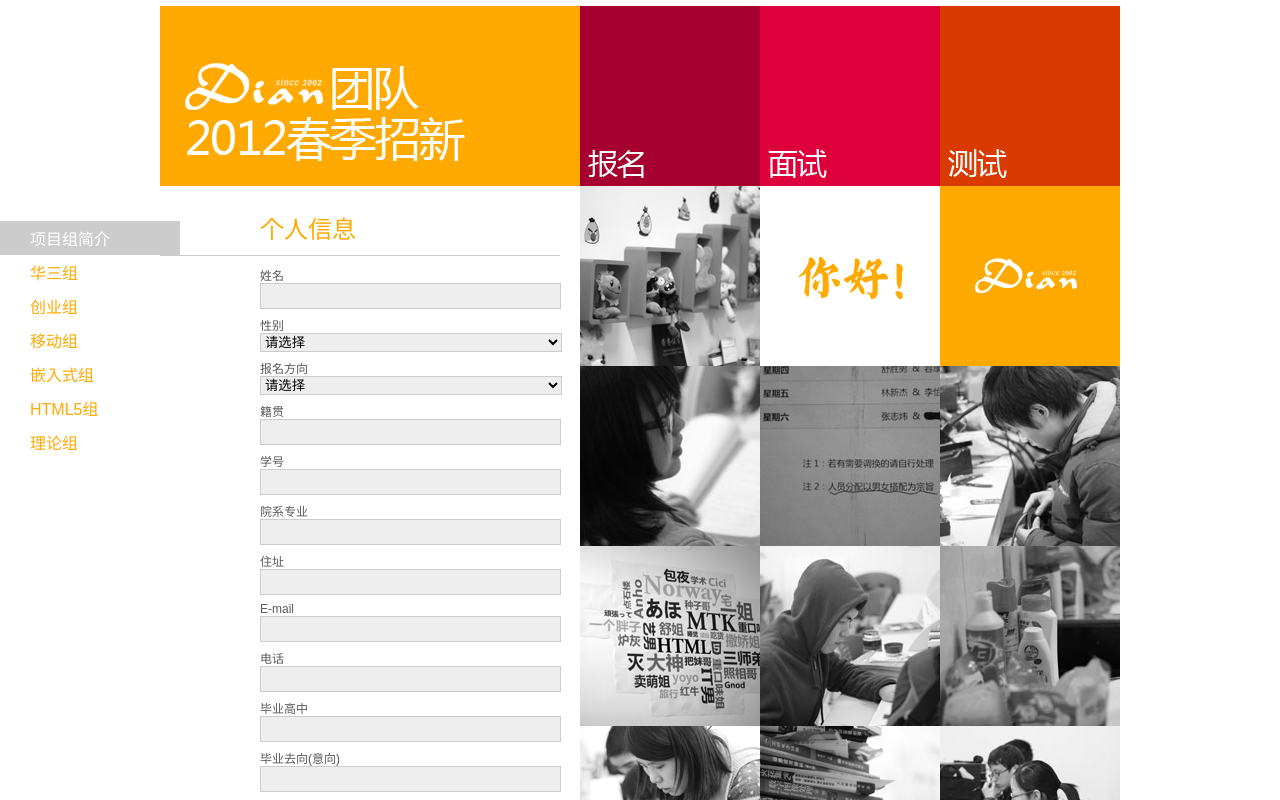
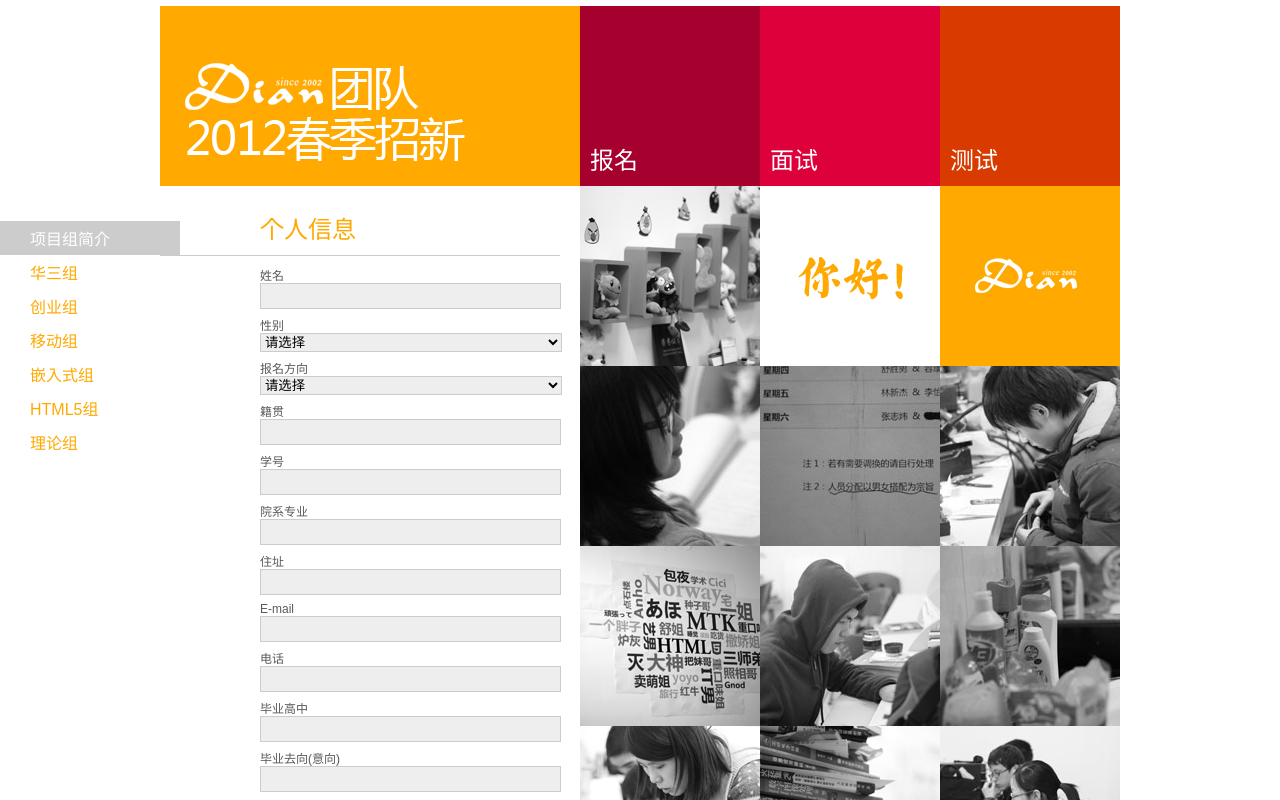
Before and after one commit to houkanshan/hr-page, a plain HTML site: page index.htm in a window 1280 px wide. Shown: the top 800 px of the page. Drawn offline with Linux system fonts and the light colour scheme.

Commit message:
修正显示顺序错误

```diff
--- a/css/style.css
+++ b/css/style.css
@@ -217,6 +217,41 @@ ul#photoColList{
     position: relative;
 }
 
+.step {
+    color: white;
+}
+.step p{
+    position: absolute;
+    bottom: 10px;
+    left: 10px;
+    font-size: 24px;
+    z-index:3;
+}
+.step span{
+    position: absolute;
+    top: 10px;
+    right: 10px;
+    font-size: 12px;
+    text-align: right;
+    display: block;
+    z-index:1;
+}
+.step .wb{
+    position: absolute;
+    height:180px;
+    width: 180px;
+    z-index:2;
+}
+#step1, #step1 .wb{
+    background:#a6002f;
+}
+#step2, #step2 .wb{
+    background: #de003b;
+}
+#step3, #step3 .wb{
+    background: #d93a00;
+}
+
 .itm img {
     position: absolute;
     top:0px;
--- a/index.htm
+++ b/index.htm
@@ -2,6 +2,8 @@
 <html lang="en-US">
     <head>
         <meta charset="UTF-8">
+        <meta name="author" content="hust,html5,dian">
+        <meta name="keywords" content="华中科技大学,Dian,HTML5俱乐部,招新">
         <title>Dian团队招新网</title>
         <link rel="stylesheet" href="css/style.css">
     </head>
@@ -100,11 +102,26 @@
             <div id="sidebar_r" class="">
                 	<ul id="photoColList">
                     <li>
-                    <div class="itm"><img src="./photo/0001.jpg" alt="请于2月29日前, 提交本页的报名表, 收到我们的邮件则提交成功."/><img class="wb" src="./photo/0001-wb.jpg" /></div>
-                    <div class="itm"><img src="./photo/0002.jpg" alt="请等待第一轮筛选结果, 及面试通知, 我们将于3月3日左右将开始面试."/>
-                    <img class="wb" src="./photo/0002-wb.jpg" /></div>
-                    <div class="itm"><img src="./photo/0003.jpg" alt="面试通过后, 我们将会进行实战测试, 具体时间另行通知."/>
-                    <img class="wb" src="./photo/0003-wb.jpg" /></div>
+                    <div id="step1" class="itm step">
+                        <p>报名</p>
+                        <div class="wb"></div>
+                        <span>请于2月29日前<br/>
+                        提交本页的报名表<br/>收到我们的邮件则提交成功</span>
+                    </div>
+                    <div id="step2" class="itm step">
+                        <p>面试</p>
+                        <div class="wb"></div>
+                        <span>请等待第一轮筛选结果<br/>
+                        及面试通知<br/>
+                        将于3月3日左右将开始面试</span>
+                    </div>
+                    <div id="step3" class="itm step">
+                        <p>测试</p>
+                        <div class="wb"></div>
+                        <span>面试通过后<br/>
+                        我们将会进行实战测试<br/>
+                        具体时间另行通知<br/></span>
+                    </div>
                     </li>
                     <li>
                     <div class="itm"><img src="./photo/0004.jpg" /><img class="wb" src="./photo/0004-wb.jpg" /></div>
```
